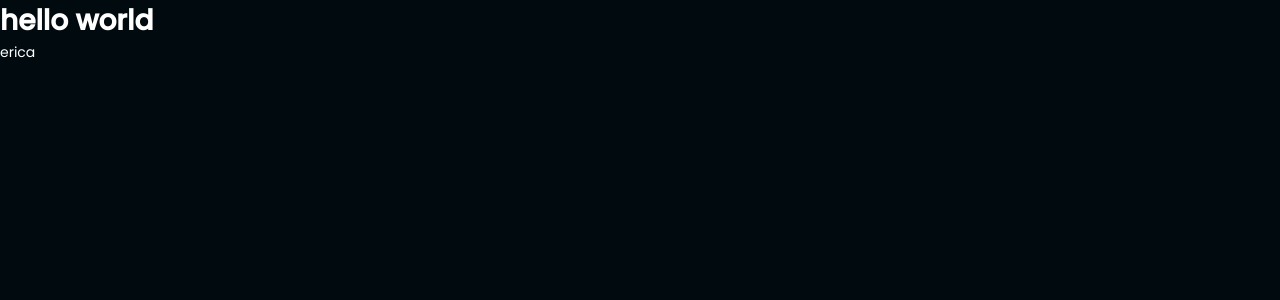
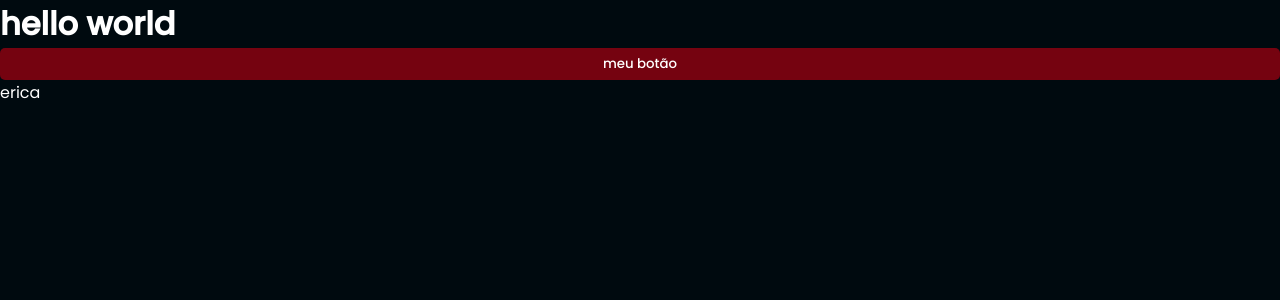
Before and after one commit to ericajv/app-food-explorer, a React (Vite) app: page / in a window 1280 px wide. Shown: the top 300 px of the page. Built offline with nearby package versions, Linux system fonts and the light colour scheme.

Commit message:
Cria componente Button

```diff
--- /dev/null
+++ b/src/components/Button/index.jsx
@@ -0,0 +1,9 @@
+import { Container } from './styles';
+
+export function Button() {
+    return (
+        <Container type="button">
+            meu botão
+        </Container>
+    );
+}
--- /dev/null
+++ b/src/components/Button/styles.js
@@ -0,0 +1,22 @@
+import styled from "styled-components";
+
+export const Container = styled.button`
+    width: 100%;
+    background-color: ${({theme}) => theme.COLORS.TOMATO_100};
+    color: ${({theme}) => theme.COLORS.LIGHT_100};
+
+    height: 32px;
+    padding: 0 12px;
+    border-radius: 5px;
+    border: none;
+
+
+    font-weight: 500;
+
+    &:disabled{
+        opacity: 0,5;
+    }
+
+
+
+`;
--- a/src/pages/Prato/index.jsx
+++ b/src/pages/Prato/index.jsx
@@ -1,9 +1,11 @@
 import {Container} from './styles';
+import {Button} from '../../components/Button'
 
 export function Prato(){
   return(
     <Container>
     <h1> hello world</h1>
+    <Button></Button>
     <span>erica</span>
   </Container>
   )
--- a/src/styles/global.js
+++ b/src/styles/global.js
@@ -1,4 +1,4 @@
-import {createGlobalStyle} from 'styled-components';
+import { createGlobalStyle } from 'styled-components';
 
 export default createGlobalStyle`
     *{
@@ -12,16 +12,15 @@ export default createGlobalStyle`
 
     }
     button:hover{
-        background-color: ${({theme}) => theme.COLORS.TOMATO_400};
+        background-color: ${({ theme }) => theme.COLORS.TOMATO_400};
     }
     body{
-        background-color: ${({theme}) => theme.COLORS.DARK_400};
-        color: ${({theme}) => theme.COLORS.LIGHT_100};
+        background-color: ${({ theme }) => theme.COLORS.DARK_400};
+        color: ${({ theme }) => theme.COLORS.LIGHT_100};
         -webkit-font-smoothing: antialiased;
     }
     body, input, button, textarea{
         font-family:'Poppins', sans-serif;
-        font-size: 14px;
         outline: none;
     }
 
```
